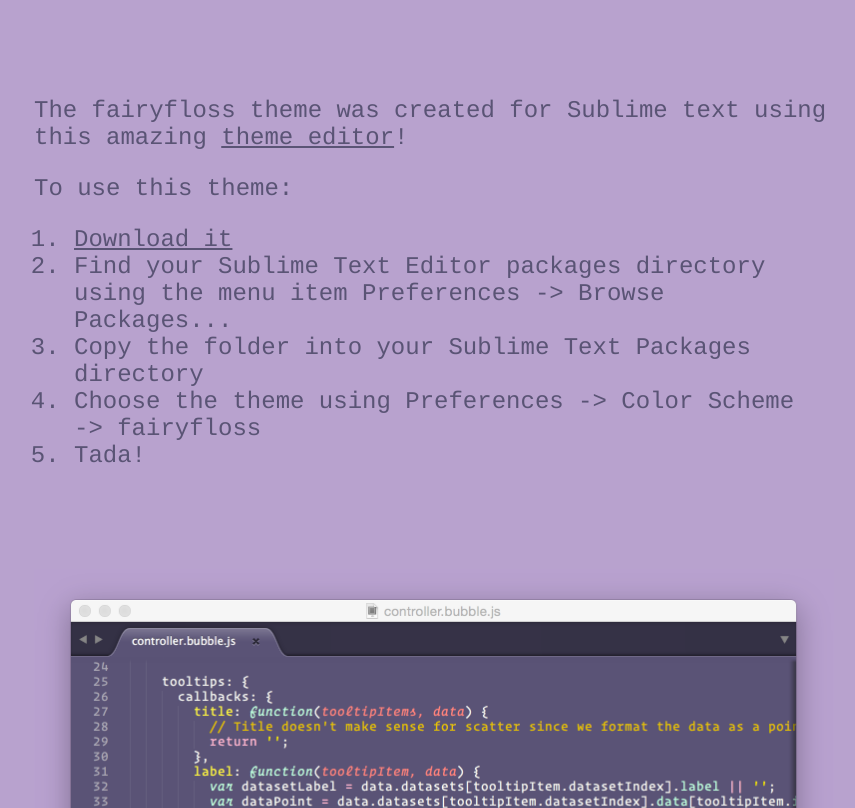
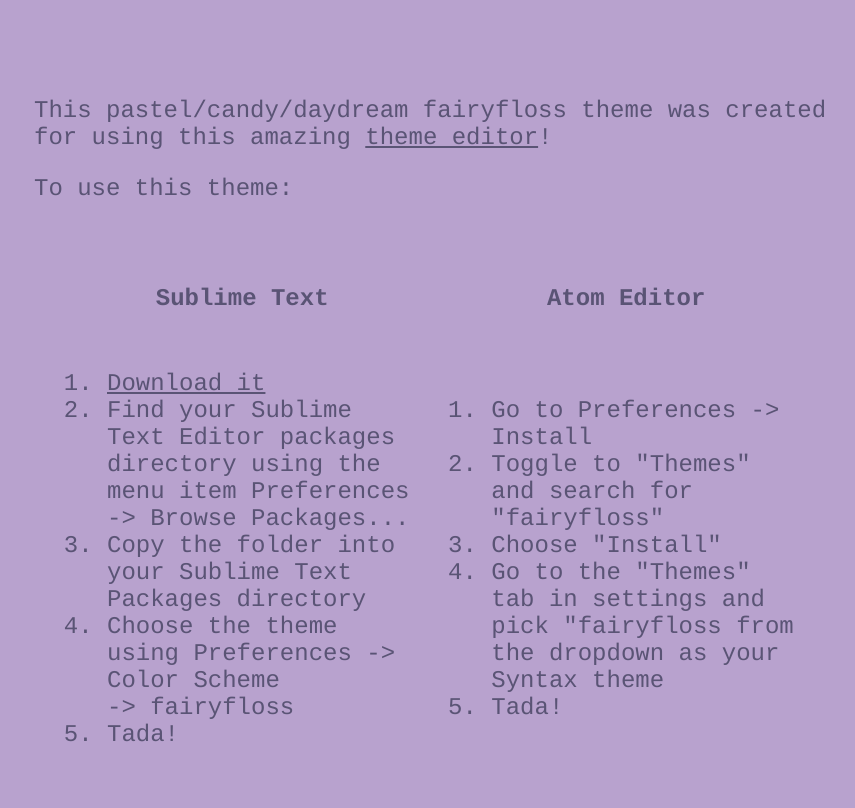
Before and after one commit to sailorhg/fairyfloss, a website: page index.html in a window 1280 px wide. Shown: the part 442-1250 px from the top of the page, without its empty margins (206-1061 px from the left). Drawn offline with Linux system fonts and the light colour scheme.

Commit message:
adding atom instructions

```diff
--- a/index.html
+++ b/index.html
@@ -11,9 +11,16 @@
   		<img src="fairy_floss_title.png" width="800">
   	</div>
   	<div class="explanation">
-  		<p>The fairyfloss theme was created for Sublime text using this amazing <a href="http://tmtheme-editor.herokuapp.com/#!/editor/theme/Monokai">theme editor</a>!
+  		<p>This pastel/candy/daydream fairyfloss theme was created for using this amazing <a href="http://tmtheme-editor.herokuapp.com/#!/editor/theme/Monokai">theme editor</a>!
   		</p>
   		<p>To use this theme:</p>
+      <table>
+      <tr>
+        <th>Sublime Text</th>
+        <th>Atom Editor</th>
+      </tr>
+      <tr>
+        <td>
       		<ol>
       			<li><a href="fairyfloss.tmTheme">Download it</a></li>
     				<li>Find your Sublime Text Editor packages directory using the menu item Preferences -> Browse Packages... </li>
@@ -21,6 +28,19 @@
     				<li>Choose the theme using Preferences -> Color Scheme <br>-> fairyfloss</li>
     				<li> Tada!</li>
     			</ol>
+        </td>
+        <td>
+            <ol>
+            <li>Go to Preferences -> Install</li>
+            <li>Toggle to "Themes" and search for "fairyfloss"</li>
+            <li>Choose "Install"</li>
+            <li>Go to the "Themes" tab in settings and pick "fairyfloss from
+            the dropdown as your Syntax theme</li>
+            <li> Tada!</li>
+          </ol>
+        </td>
+      </tr>
+    </table>
 
   	</div>
   	<div class="screenshot">
--- a/stylesheet.css
+++ b/stylesheet.css
@@ -20,7 +20,7 @@
   width: 800px;
   margin-left: auto;
   margin-right: auto;
-  margin-bottom: 100px;
+  margin-bottom: 50px;
 }
 
 .title img, .screenshot img{
@@ -31,10 +31,16 @@
 
 .footer {
   display: block;
-  margin-top: 100px;
+  margin-top: 50px;
   width: 800px;
   margin-left: auto;
   margin-right: auto;
   margin-bottom: 100px;
   text-align: center;
 }
+
+table {
+  margin-top: 50px;
+  border-spacing: 2rem;
+
+}
```
Also changed, not shown: fairyfloss.png (added). Lines whose indentation alone changed are shown as unchanged.
